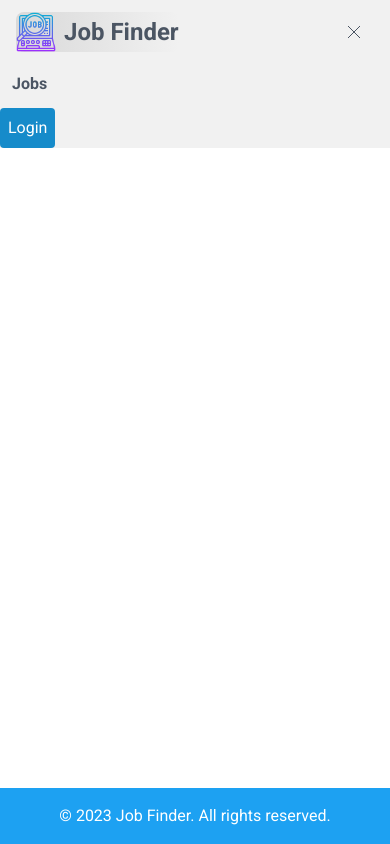
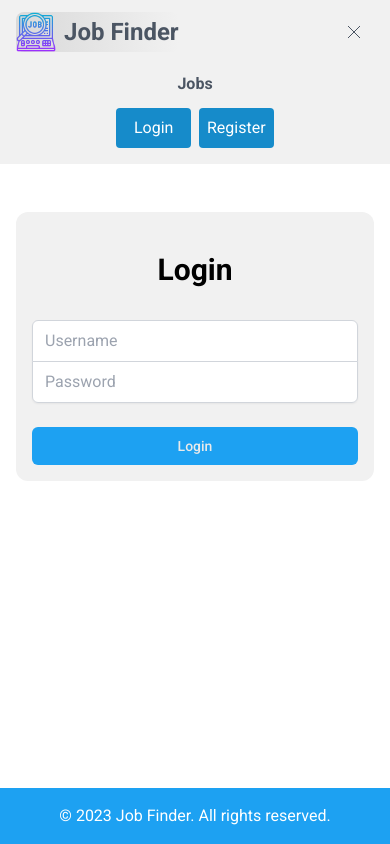
Before and after one commit to DavittBarry/job-advertisement-app, a Vue app: page /login in a window 390 px wide. Both pictures are taken after a click on the button "Open main menu". Built offline with nearby package versions, Linux system fonts and the light colour scheme.

Commit message:
Fixing mobile menu buttons and layout, adding login component

```diff
--- a/src/components/HomePage.vue
+++ b/src/components/HomePage.vue
@@ -1,10 +1,10 @@
 <template>
         <div class="flex flex-col items-center justify-start mt-12 bg-white">
-                <div class="p-6 rounded-lg bg-brand-green-500">
+                <div class="p-6 rounded-lg bg-brand-blue-500">
                         <h1 class="text-4xl text-white mb-4">
                                 Welcome to the Job Finder!
                         </h1>
-                        <p class="text-white">
+                        <p class="text-white text-center">
                                 Find your next dream job.
                         </p>
                 </div>
--- a/src/components/LoginTemplate.vue
+++ b/src/components/LoginTemplate.vue
@@ -1,26 +1,40 @@
 <template>
-        <div>
-                <div class="hidden lg:flex lg:items-center lg:space-x-4">
-                        <input class="border-brand-green-500 p-2 rounded hover:border-brand-blue-500 focus:border-brand-blue-500 transition"
-                                v-model="username" placeholder="Username" />
-                        <input class="border-brand-green-500 p-2 rounded hover:border-brand-blue-500 focus:border-brand-blue-500 transition"
-                                type="password" v-model="password" placeholder="Password" />
-                        <button class="bg-brand-blue-600 text-white p-2 rounded hover:bg-brand-green-500 focus:outline-none focus:border-brand-blue-600 focus:ring focus:ring-brand-blue-200 transition"
-                                @click="login">Login</button>
-                        <router-link to="/register">
-                                <button class="bg-brand-blue-600 text-white p-2 rounded hover:bg-brand-green-500 focus:outline-none focus:border-brand-blue-600 focus:ring focus:ring-brand-blue-200 transition"
-                                        @click="register">Register</button>
-                        </router-link>
+        <div class="flex items-center justify-center py-12 px-4 sm:px-6 lg:px-8">
+                        <div class="rounded-xl p-4 bg-brand-nav-bg-light container max-w-md w-full">
+                                <div>
+                                        <h2 class="mt-6 text-center text-3xl font-extrabold text-dark">
+                                                Login
+                                        </h2>
+                                </div>
+                                <form class="mt-8 space-y-6" @submit.prevent="login">
+                                        <div class="rounded-md shadow-sm -space-y-px">
+                                                <div>
+                                                        <label for="username" class="sr-only">Username</label>
+                                                        <input id="username" name="username" type="text" v-model="username" required
+                                                                class="appearance-none rounded-none relative block w-full px-3 py-2 border border-gray-300
+                          placeholder-dark text-dark rounded-t-md focus:outline-none
+                          focus:ring-brand-blue-500 focus:border-brand-blue-500 focus:z-10 sm:text-sm"
+                                                                placeholder="Username">
+                                                </div>
+                                                <div>
+                                                        <label for="password" class="sr-only">Password</label>
+                                                        <input id="password" name="password" type="password" v-model="password" required
+                                                                class="appearance-none rounded-none relative block w-full px-3 py-2 border border-gray-300
+                          placeholder-dark text-dark rounded-b-md focus:outline-none
+                          focus:ring-brand-blue-500 focus:border-brand-blue-500 focus:z-10 sm:text-sm"
+                                                                placeholder="Password">
+                                                </div>
+                                        </div>
+
+                                        <div>
+                                                <button type="submit" class="group relative w-full flex justify-center py-2 px-4 border border-transparent
+                         text-sm font-medium rounded-md text-dark-txt bg-brand-blue-500 hover:bg-brand-green-500">
+                                                        Login
+                                                </button>
+                                        </div>
+                                </form>
+                        </div>
                 </div>
-                <div class="lg:hidden">
-                        <router-link to="/login">
-                                <button
-                                        class="bg-brand-blue-600 text-white p-2 rounded hover:bg-brand-green-500 focus:outline-none focus:border-brand-blue-600 focus:ring focus:ring-brand-blue-200 transition">
-                                        Login
-                                </button>
-                        </router-link>
-                </div>
-        </div>
 </template>
 
 <script>
--- a/src/components/NavBar.vue
+++ b/src/components/NavBar.vue
@@ -39,11 +39,26 @@
                                         </button>
                                 </div>
                                 <div class="hidden lg:block">
-                                        <LoginTemplate />
+                                        <div>
+                                                <div class="lg:flex lg:items-center lg:space-x-4">
+                                                        <input class="border-brand-green-500 p-2 rounded hover:border-brand-blue-500 focus:border-brand-blue-500 transition"
+                                                                v-model="username" placeholder="Username" />
+                                                        <input class="border-brand-green-500 p-2 rounded hover:border-brand-blue-500 focus:border-brand-blue-500 transition"
+                                                                type="password" v-model="password" placeholder="Password" />
+                                                        <router-link to="/login">
+                                                                <button class="bg-brand-blue-600 text-white p-2 rounded hover:bg-brand-green-500 focus:outline-none focus:border-brand-blue-600 focus:ring focus:ring-brand-blue-200 transition"
+                                                                        @click="login">Login</button>
+                                                        </router-link>
+                                                        <router-link to="/register">
+                                                                <button class="bg-brand-blue-600 text-white p-2 rounded hover:bg-brand-green-500 focus:outline-none focus:border-brand-blue-600 focus:ring focus:ring-brand-blue-200 transition"
+                                                                        @click="register">Register</button>
+                                                        </router-link>
+                                                </div>
+                                        </div>
                                 </div>
                         </div>
                 </div>
-                <div :class="{ 'block': isOpen, 'hidden': !isOpen }" class="lg:hidden">
+                <div :class="{ 'block': isOpen, 'hidden': !isOpen }" class="lg:hidden text-center">
                         <div class="px-2 pt-2 pb-3 space-y-1 sm:px-3">
                                 <router-link to="/jobs"
                                         class="text-gray-600 font-semibold p-1 rounded-lg hover:bg-logo-container-bg hover:text-gray-900 transition"
@@ -51,18 +66,25 @@
                                         Jobs
                                 </router-link>
                         </div>
-                        <LoginTemplate />
+                        <div class="flex row justify-center space-x-2">
+                                <router-link to="/login">
+                                <button
+                                                class="bg-brand-blue-600 text-white p-2 w-[74.57px] rounded hover:bg-brand-green-500 focus:outline-none focus:border-brand-blue-600 focus:ring focus:ring-brand-blue-200 transition">
+                                                Login
+                                        </button>
+                                </router-link>
+                                <router-link to="/register">
+                                        <button class="bg-brand-blue-600 text-white p-2 rounded hover:bg-brand-green-500 focus:outline-none focus:border-brand-blue-600 mb-4 focus:ring focus:ring-brand-blue-200 transition"
+                                                @click="register">Register</button>
+                                </router-link>
+                        </div>
                 </div>
         </nav>
 </template>
 
 <script>
-import LoginTemplate from './LoginTemplate';
 
 export default {
-        components: {
-                LoginTemplate
-        },
         data() {
                 return {
                         isOpen: false
--- a/src/routes/index.js
+++ b/src/routes/index.js
@@ -2,6 +2,7 @@ import { createRouter, createWebHistory } from 'vue-router';
 import HomePage from '../components/HomePage.vue';
 import JobListings from '../components/JobListings.vue';
 import RegisterTemplate from '../components/RegisterTemplate.vue';
+import LoginTemplate from '../components/LoginTemplate.vue';
 
 const routes = [
   {
@@ -18,6 +19,11 @@ const routes = [
     path: '/register',
     name: 'Register',
     component: RegisterTemplate
+  },
+  {
+    path: '/login',
+    name: 'Login',
+    component: LoginTemplate
   }
 ];
 
```
Also changed, not shown: src/components/RegisterTemplate.vue (+5 -5 lines), 1 other file (tests, documents, lock files or other folders).
